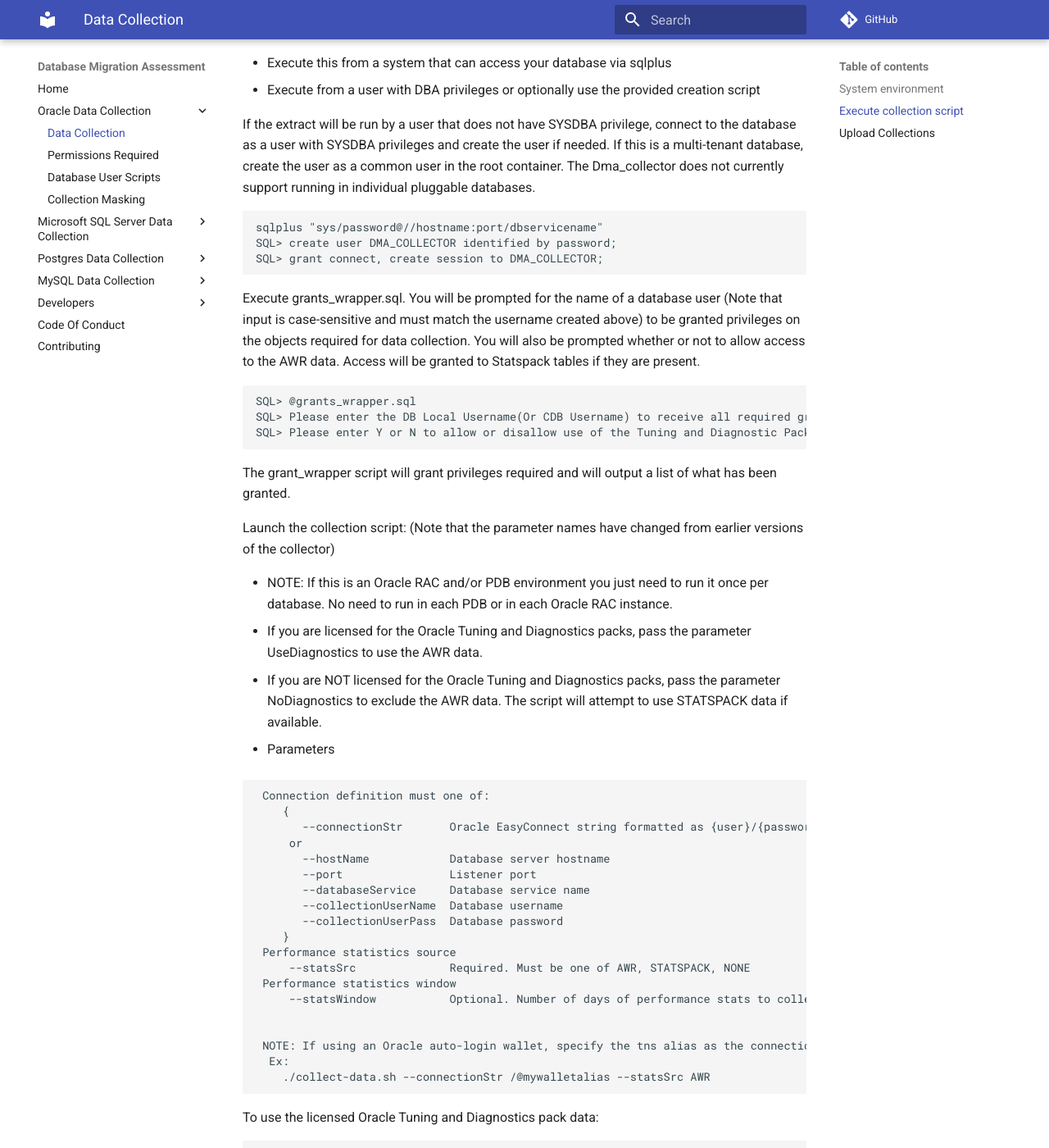
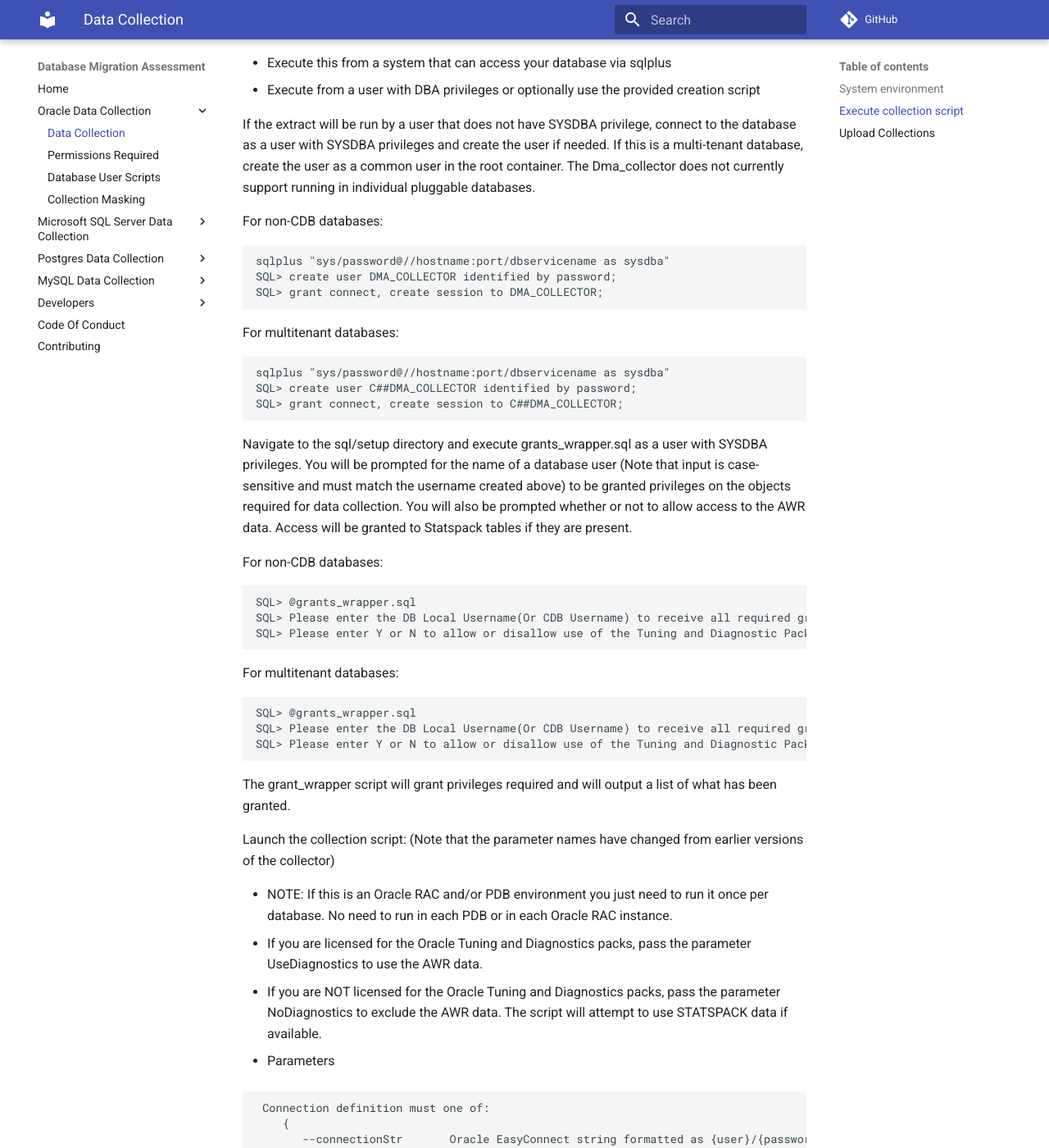
Before and after one commit to GoogleCloudPlatform/database-assessment, an MkDocs documentation site: the page built from docs/user_guide/oracle/collection_scripts.md, in a window 1280 px wide and 1400 px high, scrolled down 846 px. Shown: the whole window at 82% size. Built offline with MkDocs 1.6.1 and Material for MkDocs 9.7.7, drawn with Linux system fonts in a browser that asks for light colours; comment, search, counter and statistics services are not loaded.

Commit message:
Add separate examples for CDB and non-CDB databases.

````diff
--- a/docs/user_guide/oracle/collection_scripts.md
+++ b/docs/user_guide/oracle/collection_scripts.md
@@ -41,21 +41,35 @@ as a user with SYSDBA privileges and create the user if needed. If this is a mul
 create the user as a common user in the root container. The Dma_collector does not currently support
 running in individual pluggable databases.
 
+For non-CDB databases:
 ```shell
-sqlplus "sys/password@//hostname:port/dbservicename"
+sqlplus "sys/password@//hostname:port/dbservicename as sysdba"
 SQL> create user DMA_COLLECTOR identified by password;
 SQL> grant connect, create session to DMA_COLLECTOR;
 ```
-
-Execute grants_wrapper.sql. You will be prompted for the name of a database user
+For multitenant databases:
+```shell
+sqlplus "sys/password@//hostname:port/dbservicename as sysdba"
+SQL> create user C##DMA_COLLECTOR identified by password;
+SQL> grant connect, create session to C##DMA_COLLECTOR;
+```
+Navigate to the sql/setup directory and execute grants_wrapper.sql as a user with SYSDBA privileges.
+You will be prompted for the name of a database user
 (Note that input is case-sensitive and must match the username created above) to be granted
 privileges on the objects required for data collection.
 You will also be prompted whether or not to allow access to the AWR data.
 Access will be granted to Statspack tables if they are present.
 
+For non-CDB databases:
 ```shell
 SQL> @grants_wrapper.sql
 SQL> Please enter the DB Local Username(Or CDB Username) to receive all required grants: DMA_COLLECTOR
+SQL> Please enter Y or N to allow or disallow use of the Tuning and Diagnostic Pack (AWR) data (Y) Y
+```
+For multitenant databases:
+```shell
+SQL> @grants_wrapper.sql
+SQL> Please enter the DB Local Username(Or CDB Username) to receive all required grants: C##DMA_COLLECTOR
 SQL> Please enter Y or N to allow or disallow use of the Tuning and Diagnostic Pack (AWR) data (Y) Y
 ```
 
````
Also changed, not shown: 1 other file.
